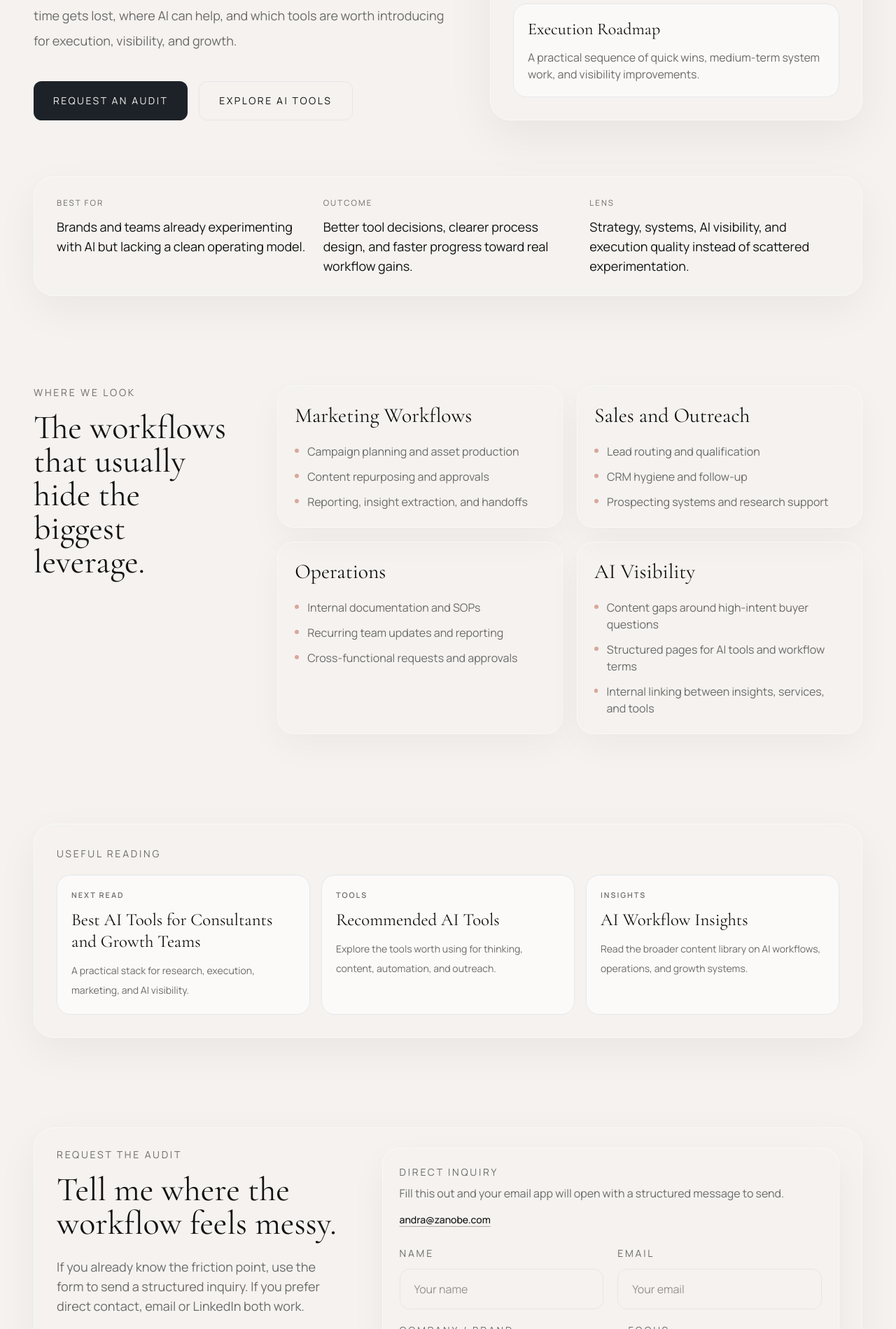
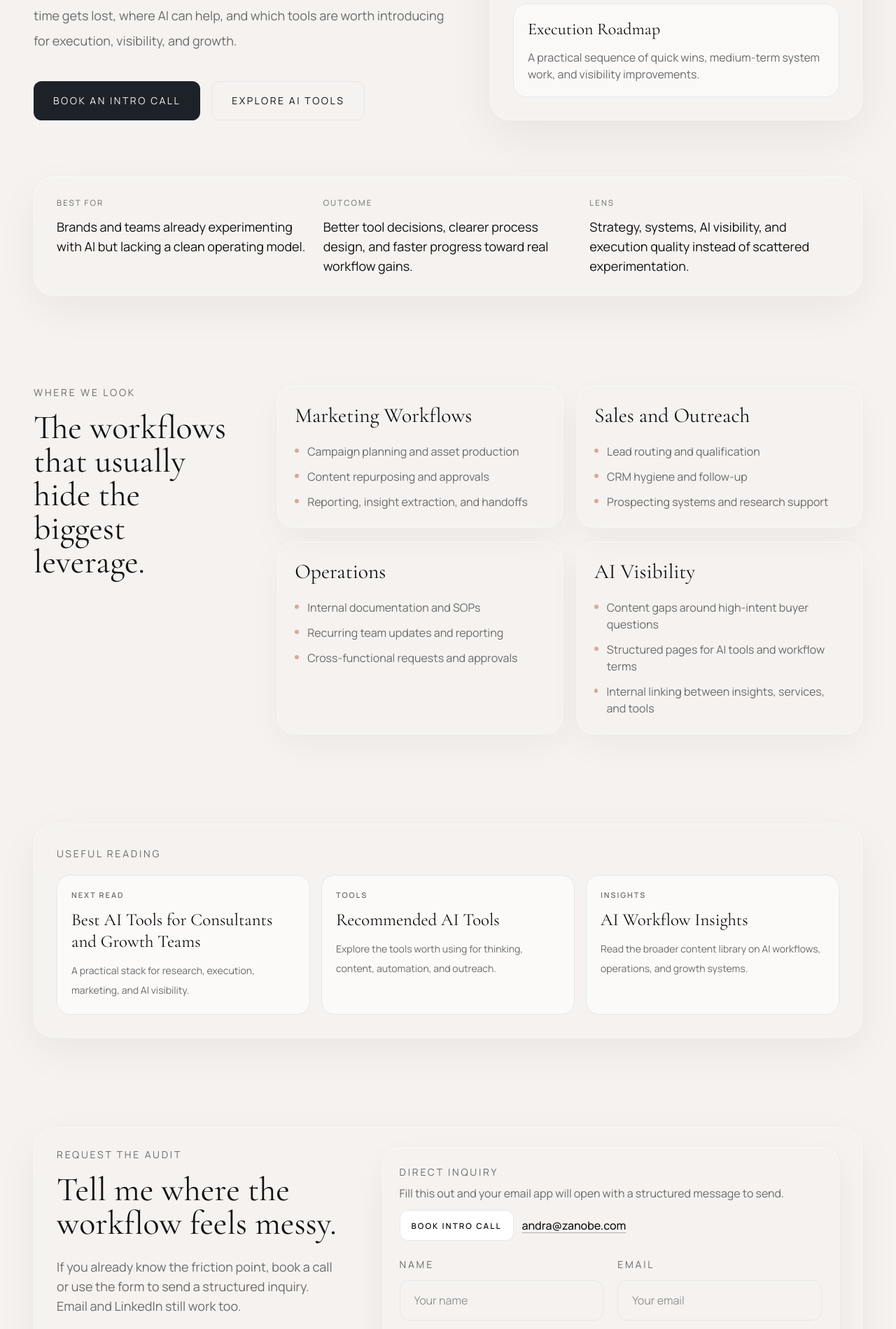
Before and after one commit to andraizzz/andraizzz, a Next.js app: page /ai-workflow-audit in a window 1280 px wide. Shown: the part 721-2620 px from the top of the page at 70% size. Built offline with nearby package versions, Linux system fonts and the light colour scheme.

Commit message:
Add Calendly booking CTAs across site

```diff
--- a/app/ai-workflow-audit/page.tsx
+++ b/app/ai-workflow-audit/page.tsx
@@ -2,7 +2,13 @@ import type { Metadata } from "next";
 import Link from "next/link";
 import Script from "next/script";
 import { InquiryForm } from "@/components/inquiry-form";
-import { aiStrategyKeywords, buildPageMetadata, siteName, siteUrl } from "@/lib/seo";
+import { bookIntroCallUrl } from "@/lib/contact";
+import {
+  aiStrategyKeywords,
+  buildPageMetadata,
+  siteName,
+  siteUrl
+} from "@/lib/seo";
 
 const auditDeliverables = [
   {
@@ -150,14 +156,16 @@ export default function AiWorkflowAuditPage() {
 
             <div className="mt-10 flex flex-col gap-4 sm:flex-row">
               <a
-                href="mailto:andra@zanobe.com?subject=AI%20Workflow%20Audit"
+                href={bookIntroCallUrl}
+                target="_blank"
+                rel="noreferrer"
                 data-track-click="contact_click"
                 data-track-category="ai_workflow_audit"
-                data-track-label="hero_email"
-                data-track-destination="mailto:andra@zanobe.com"
+                data-track-label="hero_calendly"
+                data-track-destination={bookIntroCallUrl}
                 className="inline-flex min-h-14 items-center justify-center rounded-[0.72rem] bg-ink px-7 py-4 text-sm uppercase tracking-[0.18em] text-porcelain transition duration-300 hover:scale-[1.02] hover:bg-obsidian"
               >
-                Request an Audit
+                Book an Intro Call
               </a>
               <Link
                 href="/recommended-tools"
@@ -330,8 +338,8 @@ export default function AiWorkflowAuditPage() {
               Tell me where the workflow feels messy.
             </h2>
             <p className="mt-6 max-w-md text-base leading-8 text-stone sm:text-lg">
-              If you already know the friction point, use the form to send a structured inquiry.
-              If you prefer direct contact, email or LinkedIn both work.
+              If you already know the friction point, book a call or use the form to send a structured inquiry.
+              Email and LinkedIn still work too.
             </p>
           </div>
 
@@ -371,14 +379,16 @@ export default function AiWorkflowAuditPage() {
           </p>
           <div className="mt-8 flex flex-col gap-4 sm:flex-row">
             <a
-              href="mailto:andra@zanobe.com?subject=AI%20Workflow%20Audit"
+              href={bookIntroCallUrl}
+              target="_blank"
+              rel="noreferrer"
               data-track-click="contact_click"
               data-track-category="ai_workflow_audit"
-              data-track-label="footer_email"
-              data-track-destination="mailto:andra@zanobe.com"
+              data-track-label="footer_calendly"
+              data-track-destination={bookIntroCallUrl}
               className="inline-flex min-h-12 items-center justify-center rounded-[0.72rem] bg-white px-6 py-3 text-sm uppercase tracking-[0.18em] text-obsidian transition duration-300 hover:scale-[1.02]"
             >
-              Request an Audit
+              Book an Intro Call
             </a>
             <Link
               href="/recommended-tools"
--- a/app/insights/[slug]/page.tsx
+++ b/app/insights/[slug]/page.tsx
@@ -4,6 +4,7 @@ import Script from "next/script";
 import { notFound } from "next/navigation";
 import { InsightVisual } from "@/components/insight-visual";
 import { getInsightPost, insightPosts, type InsightSection } from "@/lib/insights";
+import { bookIntroCallUrl } from "@/lib/contact";
 import {
   absoluteUrl,
   aiStrategyKeywords,
@@ -159,10 +160,16 @@ function renderBlock(block: InsightSection) {
       ))}
       <div className="mt-8">
         <a
-          href="mailto:andra@zanobe.com?subject=Strategy%20Inquiry"
+          href={bookIntroCallUrl}
+          target="_blank"
+          rel="noreferrer"
+          data-track-click="contact_click"
+          data-track-category="insight_article"
+          data-track-label="cta_calendly"
+          data-track-destination={bookIntroCallUrl}
           className="inline-flex min-h-12 items-center justify-center rounded-[0.72rem] bg-white px-6 py-3 text-sm uppercase tracking-[0.18em] text-obsidian transition duration-300 hover:scale-[1.02] hover:shadow-[0_18px_40px_rgba(255,255,255,0.12)] active:scale-[0.98]"
         >
-          Work with ANDRA
+          Book an Intro Call
         </a>
       </div>
     </div>
--- a/app/page.tsx
+++ b/app/page.tsx
@@ -3,6 +3,12 @@ import Image from "next/image";
 import Link from "next/link";
 import { BrandStrip } from "@/components/brand-strip";
 import { InquiryForm } from "@/components/inquiry-form";
+import {
+  bookIntroCallUrl,
+  contactEmail,
+  contactEmailHref,
+  linkedinUrl
+} from "@/lib/contact";
 import { aiStrategyKeywords, buildPageMetadata } from "@/lib/seo";
 
 const specialties = [
@@ -63,14 +69,16 @@ export default function HomePage() {
 
               <div className="mt-10 flex flex-col gap-4 sm:flex-row">
                 <a
-                  href="mailto:andra@zanobe.com?subject=Strategy%20Inquiry"
+                  href={bookIntroCallUrl}
+                  target="_blank"
+                  rel="noreferrer"
                   data-track-click="contact_click"
                   data-track-category="homepage"
-                  data-track-label="hero_email"
-                  data-track-destination="mailto:andra@zanobe.com"
+                  data-track-label="hero_calendly"
+                  data-track-destination={bookIntroCallUrl}
                   className="inline-flex min-h-14 items-center justify-center rounded-[0.72rem] bg-ink px-7 py-4 text-sm uppercase tracking-[0.18em] text-porcelain transition duration-300 hover:scale-[1.02] hover:bg-obsidian hover:shadow-[0_18px_40px_rgba(28,34,40,0.16)] active:scale-[0.98]"
                 >
-                  Work with me →
+                  Book an intro call →
                 </a>
                 <Link
                   href="/ai-workflow-audit"
@@ -198,27 +206,39 @@ export default function HomePage() {
             </h2>
             <p className="mt-6 max-w-md text-base leading-8 text-stone sm:text-lg">
               If you want help with AI workflows, visibility, strategy, or the right
-              stack, send a structured inquiry or reach out directly by email or LinkedIn.
+              stack, book directly, send a structured inquiry, or reach out by email or LinkedIn.
             </p>
             <div className="mt-8 grid gap-3 text-sm leading-7 text-stone sm:text-base">
               <a
-                href="mailto:andra@zanobe.com?subject=Strategy%20Inquiry"
+                href={bookIntroCallUrl}
+                target="_blank"
+                rel="noreferrer"
+                data-track-click="contact_click"
+                data-track-category="homepage"
+                data-track-label="contact_calendly"
+                data-track-destination={bookIntroCallUrl}
+                className="font-medium text-obsidian underline decoration-obsidian/30 underline-offset-4"
+              >
+                Book an intro call
+              </a>
+              <a
+                href={contactEmailHref}
                 data-track-click="contact_click"
                 data-track-category="homepage"
                 data-track-label="contact_email"
-                data-track-destination="mailto:andra@zanobe.com"
+                data-track-destination={`mailto:${contactEmail}`}
                 className="font-medium text-obsidian underline decoration-obsidian/30 underline-offset-4"
               >
-                andra@zanobe.com
+                {contactEmail}
               </a>
               <a
-                href="https://www.linkedin.com/in/andraizgarian/"
+                href={linkedinUrl}
                 target="_blank"
                 rel="noreferrer"
                 data-track-click="contact_click"
                 data-track-category="homepage"
                 data-track-label="contact_linkedin"
-                data-track-destination="https://www.linkedin.com/in/andraizgarian/"
+                data-track-destination={linkedinUrl}
                 className="font-medium text-obsidian underline decoration-obsidian/30 underline-offset-4"
               >
                 LinkedIn
--- a/components/inquiry-form.tsx
+++ b/components/inquiry-form.tsx
@@ -2,6 +2,12 @@
 
 import type { FormEvent } from "react";
 import { useState } from "react";
+import {
+  bookIntroCallUrl,
+  contactEmail,
+  contactEmailHref,
+  linkedinUrl
+} from "@/lib/contact";
 
 declare global {
   interface Window {
@@ -54,7 +60,7 @@ export function InquiryForm({
     ].join("\n");
 
     const subject = `${sourceLabel}: ${focus}`;
-    const mailtoUrl = `mailto:andra@zanobe.com?subject=${encodeURIComponent(subject)}&body=${encodeURIComponent(body)}`;
+    const mailtoUrl = `mailto:${contactEmail}?subject=${encodeURIComponent(subject)}&body=${encodeURIComponent(body)}`;
 
     window.gtag?.("event", "inquiry_submit", {
       event_category: "contact",
@@ -75,16 +81,28 @@ export function InquiryForm({
             Fill this out and your email app will open with a structured message to send.
           </p>
         </div>
-        <div className="text-sm leading-7 text-stone">
+        <div className="flex flex-wrap items-center gap-3">
           <a
-            href="mailto:andra@zanobe.com?subject=Strategy%20Inquiry"
+            href={bookIntroCallUrl}
+            target="_blank"
+            rel="noreferrer"
+            data-track-click="contact_click"
+            data-track-category="inquiry_form"
+            data-track-label="calendly"
+            data-track-destination={bookIntroCallUrl}
+            className="inline-flex min-h-11 items-center justify-center rounded-[0.72rem] border border-obsidian/16 bg-white px-4 py-2 text-[0.72rem] font-semibold uppercase tracking-[0.18em] text-obsidian transition duration-200 hover:scale-[1.02] hover:border-obsidian/30"
+          >
+            Book Intro Call
+          </a>
+          <a
+            href={contactEmailHref}
             data-track-click="contact_click"
             data-track-category="inquiry_form"
             data-track-label="direct_email"
-            data-track-destination="mailto:andra@zanobe.com"
+            data-track-destination={`mailto:${contactEmail}`}
             className="font-medium text-obsidian underline decoration-obsidian/30 underline-offset-4"
           >
-            andra@zanobe.com
+            {contactEmail}
           </a>
         </div>
       </div>
@@ -176,15 +194,15 @@ export function InquiryForm({
         <div className="flex flex-col gap-4 sm:flex-row sm:items-center sm:justify-between">
           <div className="text-sm leading-7 text-stone">
             <p>
-              Prefer another route? Reach out on{" "}
+              Prefer another route? Book a call, or reach out on{" "}
               <a
-                href="https://www.linkedin.com/in/andraizgarian/"
+                href={linkedinUrl}
                 target="_blank"
                 rel="noreferrer"
                 data-track-click="contact_click"
                 data-track-category="inquiry_form"
                 data-track-label="linkedin"
-                data-track-destination="https://www.linkedin.com/in/andraizgarian/"
+                data-track-destination={linkedinUrl}
                 className="font-medium text-obsidian underline decoration-obsidian/30 underline-offset-4"
               >
                 LinkedIn
@@ -195,14 +213,14 @@ export function InquiryForm({
               <p className="text-obsidian/80">
                 If your email app did not open, email{" "}
                 <a
-                  href="mailto:andra@zanobe.com?subject=Strategy%20Inquiry"
+                  href={contactEmailHref}
                   data-track-click="contact_click"
                   data-track-category="inquiry_form"
                   data-track-label="fallback_email"
-                  data-track-destination="mailto:andra@zanobe.com"
+                  data-track-destination={`mailto:${contactEmail}`}
                   className="font-medium text-obsidian underline decoration-obsidian/30 underline-offset-4"
                 >
-                  andra@zanobe.com
+                  {contactEmail}
                 </a>{" "}
                 directly.
               </p>
--- a/components/site-footer.tsx
+++ b/components/site-footer.tsx
@@ -1,4 +1,5 @@
 import Link from "next/link";
+import { bookIntroCallUrl, contactEmailHref, linkedinUrl } from "@/lib/contact";
 
 const footerGroups = [
   {
@@ -15,10 +16,11 @@ const footerGroups = [
   {
     title: "Connect",
     links: [
-      { label: "LinkedIn", href: "https://www.linkedin.com/in/andraizgarian/" },
+      { label: "Book a Call", href: bookIntroCallUrl },
+      { label: "LinkedIn", href: linkedinUrl },
       { label: "YouTube", href: "https://www.youtube.com/@AndraIzzz" },
       { label: "Instagram", href: "https://www.instagram.com/zanobegrowth/" },
-      { label: "Contact", href: "mailto:andra@zanobe.com?subject=Strategy%20Inquiry" }
+      { label: "Contact", href: contactEmailHref }
     ]
   },
   {
--- /dev/null
+++ b/lib/contact.ts
@@ -0,0 +1,7 @@
+export const contactEmail = "andra@zanobe.com";
+export const contactEmailHref = "mailto:andra@zanobe.com?subject=Strategy%20Inquiry";
+export const workflowAuditEmailHref =
+  "mailto:andra@zanobe.com?subject=AI%20Workflow%20Audit";
+export const linkedinUrl = "https://www.linkedin.com/in/andraizgarian/";
+export const bookIntroCallUrl =
+  "https://calendly.com/meetandra/introductory-call-with-zanobe";
```
Also changed, not shown: components/site-header.tsx (+9 -6 lines).
